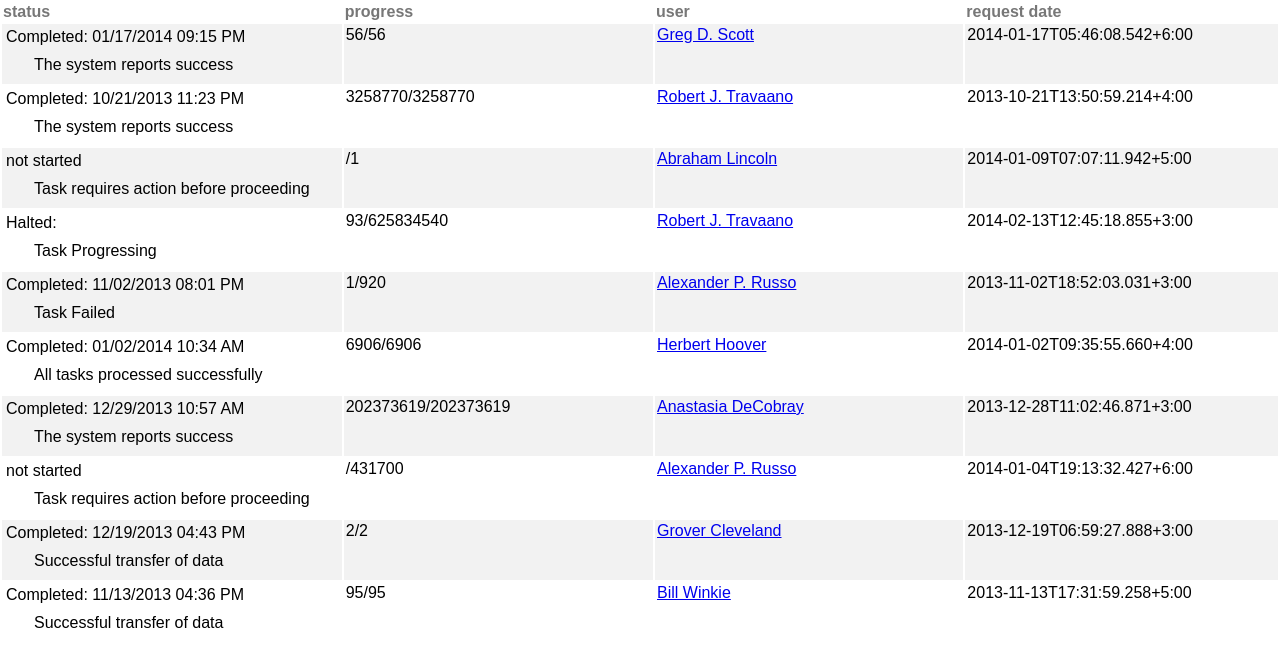
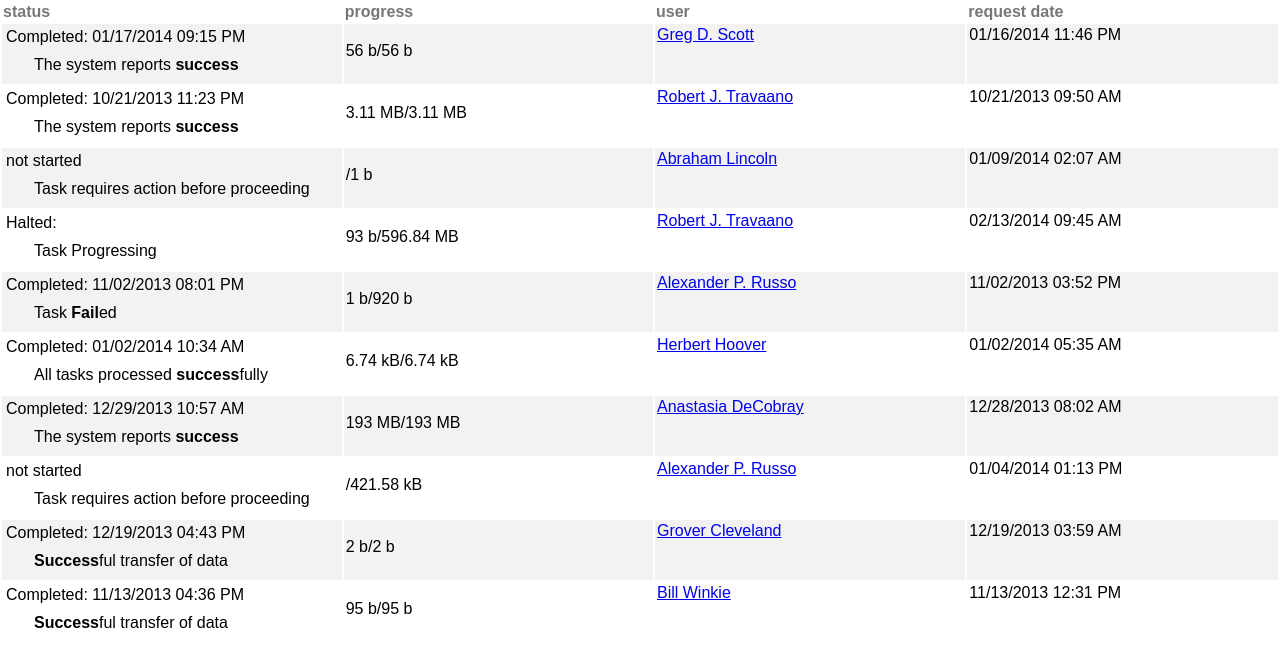
Before and after one commit to theroncross/status-tracker, a React (Create React App) app: page / in a window 1280 px wide. Shown: the top 666 px of the page. Built offline with nearby package versions, Linux system fonts and the light colour scheme.

Commit message:
Add progress component

```diff
--- /dev/null
+++ b/src/Progress.jsx
@@ -0,0 +1,32 @@
+import React from 'react';
+
+const Progress = (props) => {
+  const byteNotation = bytes => {
+    const conversions = {
+      TB: 1099511627776,
+      GB: 1073741824,
+      MB: 1048576,
+      kB: 1024,
+      b: 1,
+    };
+    const units = ['b', 'kB', 'MB', 'GB', 'TB'];
+    let str;
+    for(let i = 0; i < units.length; i++) {
+      const value = bytes / conversions[units[i]];
+      if(value < 1024) {
+        str = `${Math.round(value * 100) / 100} ${units[i]}`;
+        break;
+      }
+    };
+    return str || null;
+  }
+
+  const processedInBN = byteNotation(props.processed);
+  const totalInBN = byteNotation(props.total);
+
+  return(
+    <p>{processedInBN}/{totalInBN}</p>
+  );
+};
+
+export default Progress;
--- a/src/Status.jsx
+++ b/src/Status.jsx
@@ -26,16 +26,18 @@ const Status = (props) => {
     }
   })();
 
-  console.log(statusSummary)
+  const addBold = str => {
+    return {__html: str.replace(/(success|fail|error)/i, '<strong>$1</strong>')}
+  }
+
+  const boldDescription = addBold(props.status)
 
   return(
     <div className="status__container">
       <p className="status__summary">
         {statusSummary}{props.end_date && <Time time={props.end_date} />}
       </p>
-      <p className="status__description">
-        {props.status}
-      </p>
+      <p className="status__description" dangerouslySetInnerHTML={addBold(props.status)} />
     </div>
   )
 }
--- a/src/StatusRow.jsx
+++ b/src/StatusRow.jsx
@@ -1,5 +1,7 @@
 import React from 'react';
 import Status from './Status.jsx';
+import Progress from './Progress.jsx';
+import Time from './Time.jsx';
 
 const StatusRow = (props) => {
   const { start_date, end_date, request_date, fullname, email, processed, total, status } = props;
@@ -15,9 +17,9 @@ const StatusRow = (props) => {
           status={status}
         />
       </td>
-      <td>{processed}/{total}</td>
+      <td><Progress processed={processed} total={total} /></td>
       <td><a href={`mailto:${email}`} >{fullname}</a></td>
-      <td>{request_date}</td>
+      <td><Time time={request_date} /></td>
     </tr>
   )
 }
```
